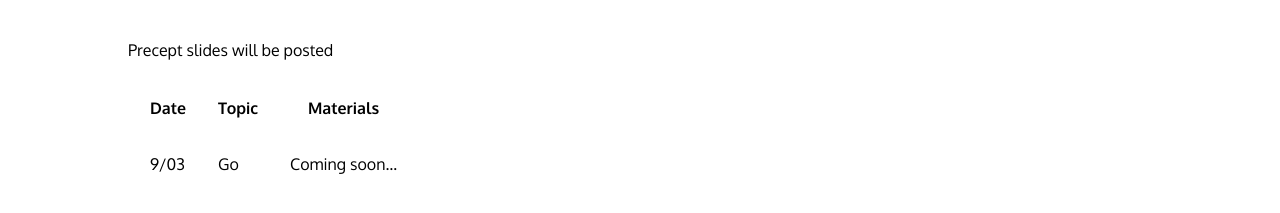
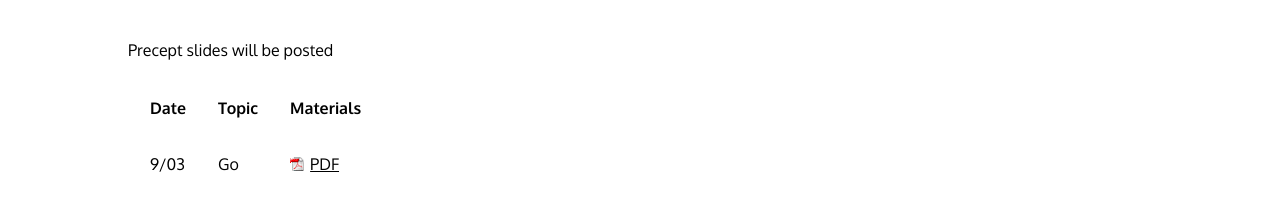
Before and after one commit to cos316/cos316-web, a Jekyll site: the page built from precepts.md, in a window 1280 px wide. Shown: the part 521-734 px from the top of the page. Built offline with Jekyll 4.4.1, drawn with Linux system fonts in a browser that asks for light colours; nearby versions of some CDN libraries.

Commit message:
upload first precept

```diff
--- a/precepts.md
+++ b/precepts.md
@@ -17,4 +17,4 @@ Precept slides will be posted
 
 |Date   | Topic | Materials      |
 |-------|-------|----------------|
-| 9/03  | Go    | Coming soon... |
+| 9/03  | Go    | [PDF](/precepts/Go-Programming.pdf) |
```
Also changed, not shown: 1 other file.
